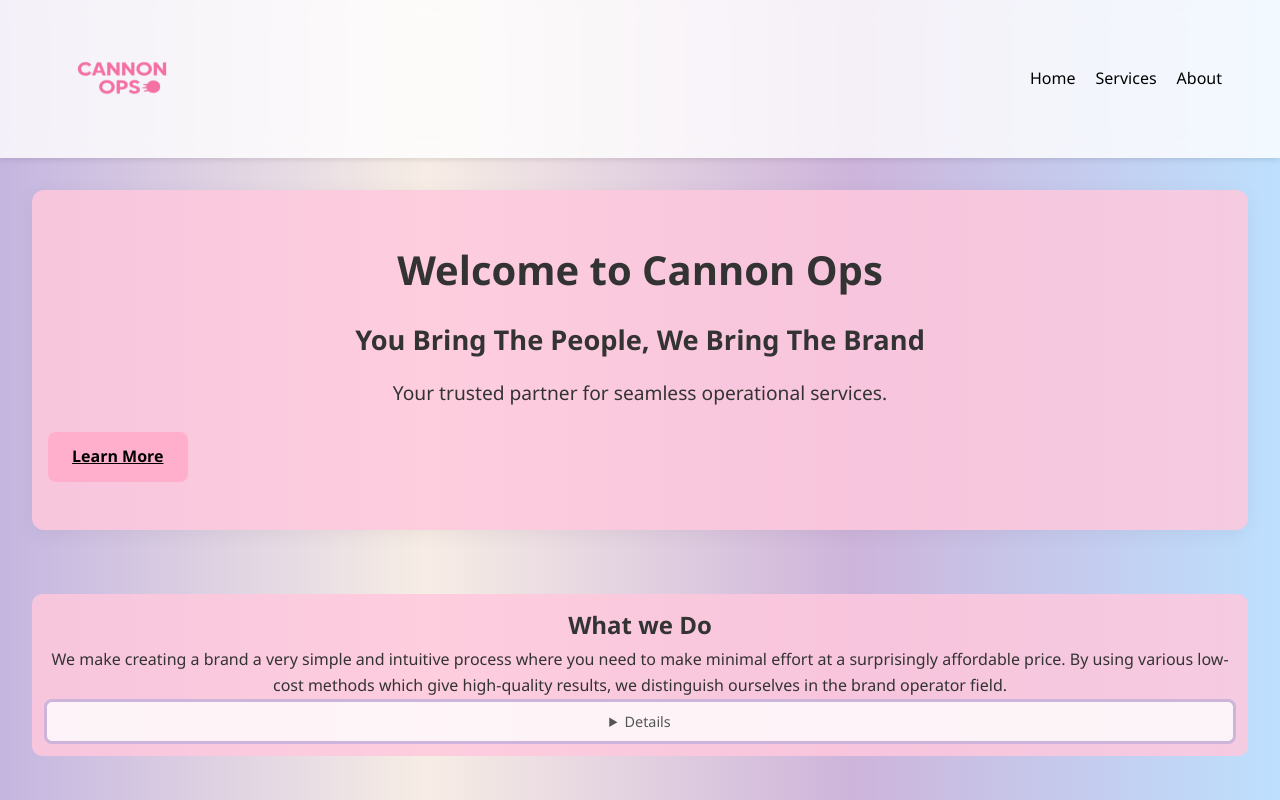
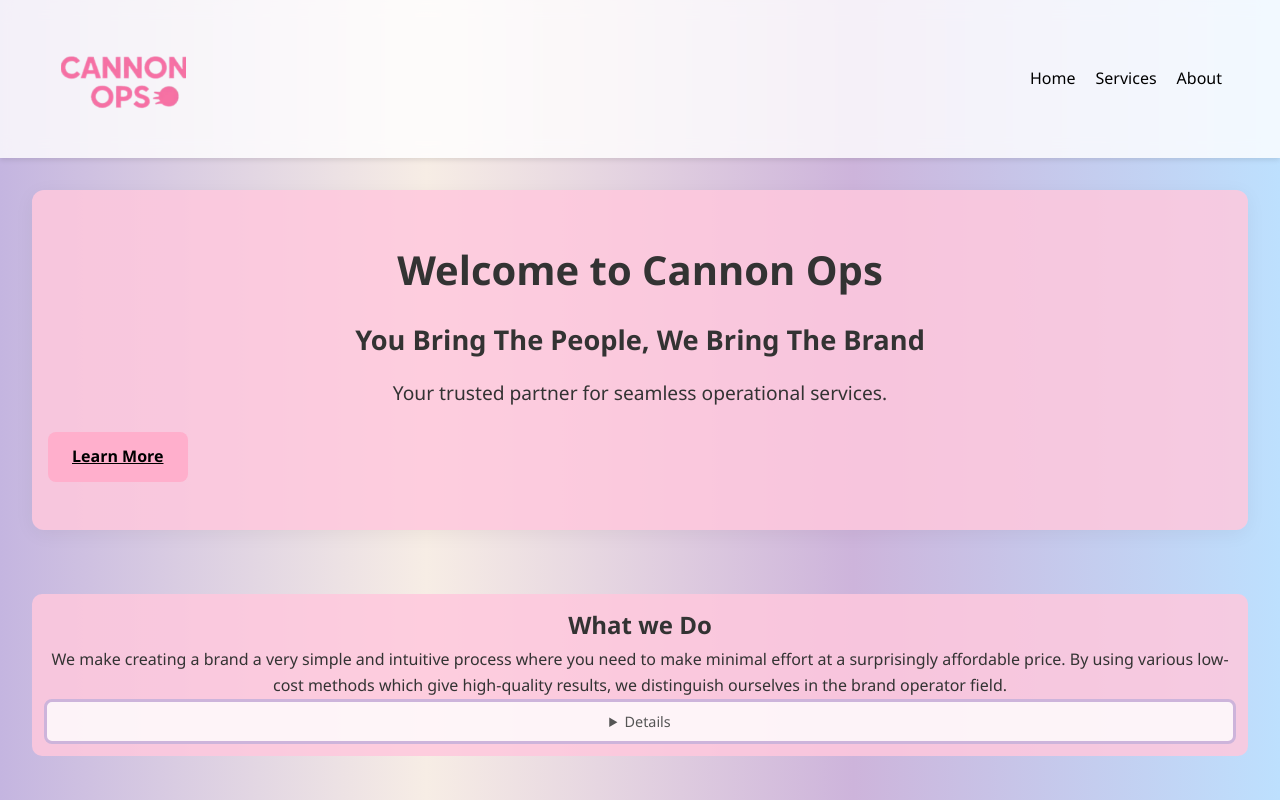
Before and after one commit to Attrisingh/Cannonops1, a plain HTML site: page index.html in a window 1280 px wide. Shown: the top 800 px of the page. Drawn offline with Linux system fonts and the light colour scheme.

Commit message:
Update index.html

```diff
--- a/index.html
+++ b/index.html
@@ -14,7 +14,7 @@
   <header class="header">
     <div class="container">
       <div class="logo-container">
-      <img src="logo.png" alt="Cannon Ops Logo"  />
+      <img src="logo1.png" alt="Cannon Ops Logo"  />
       </div>
       <nav class="nav">
         <ul type="none">
```
